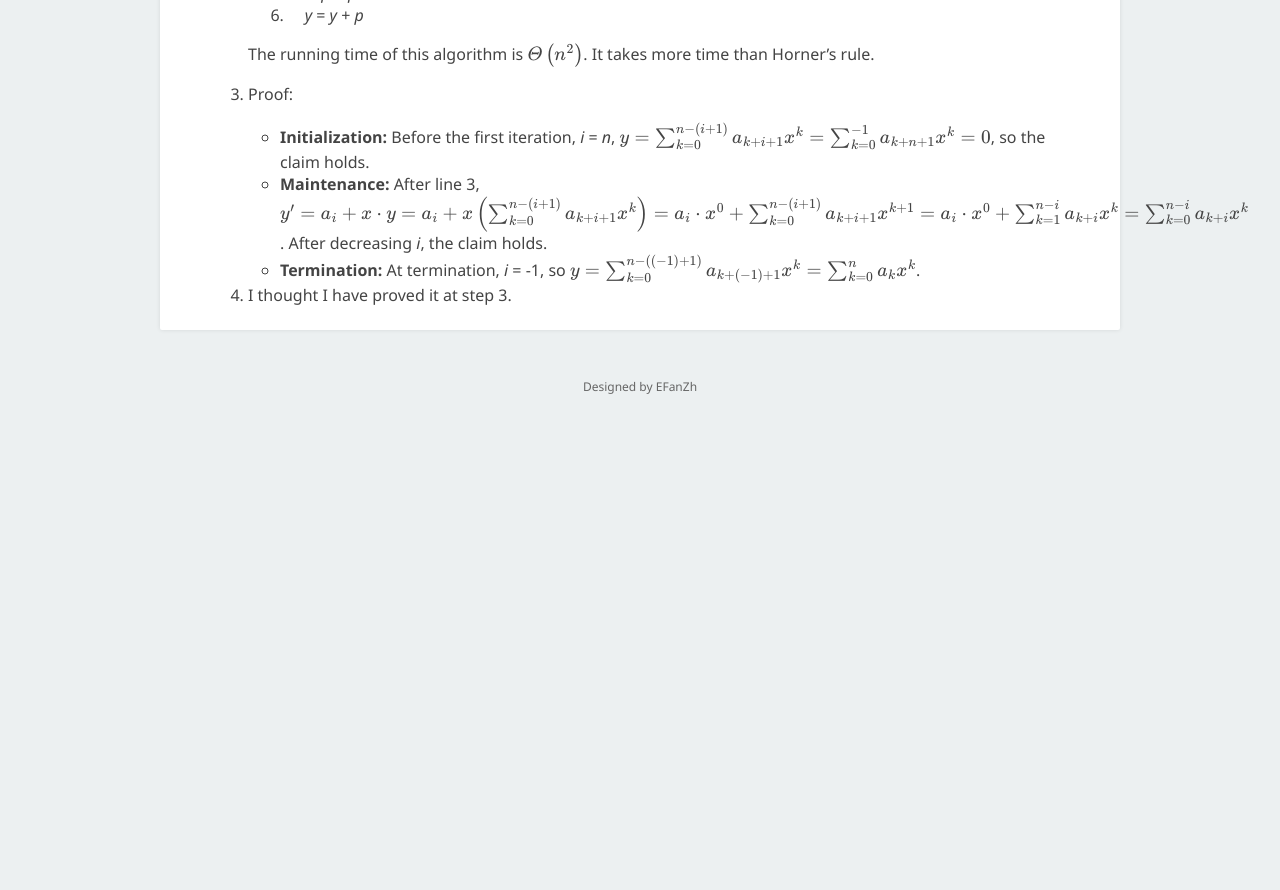
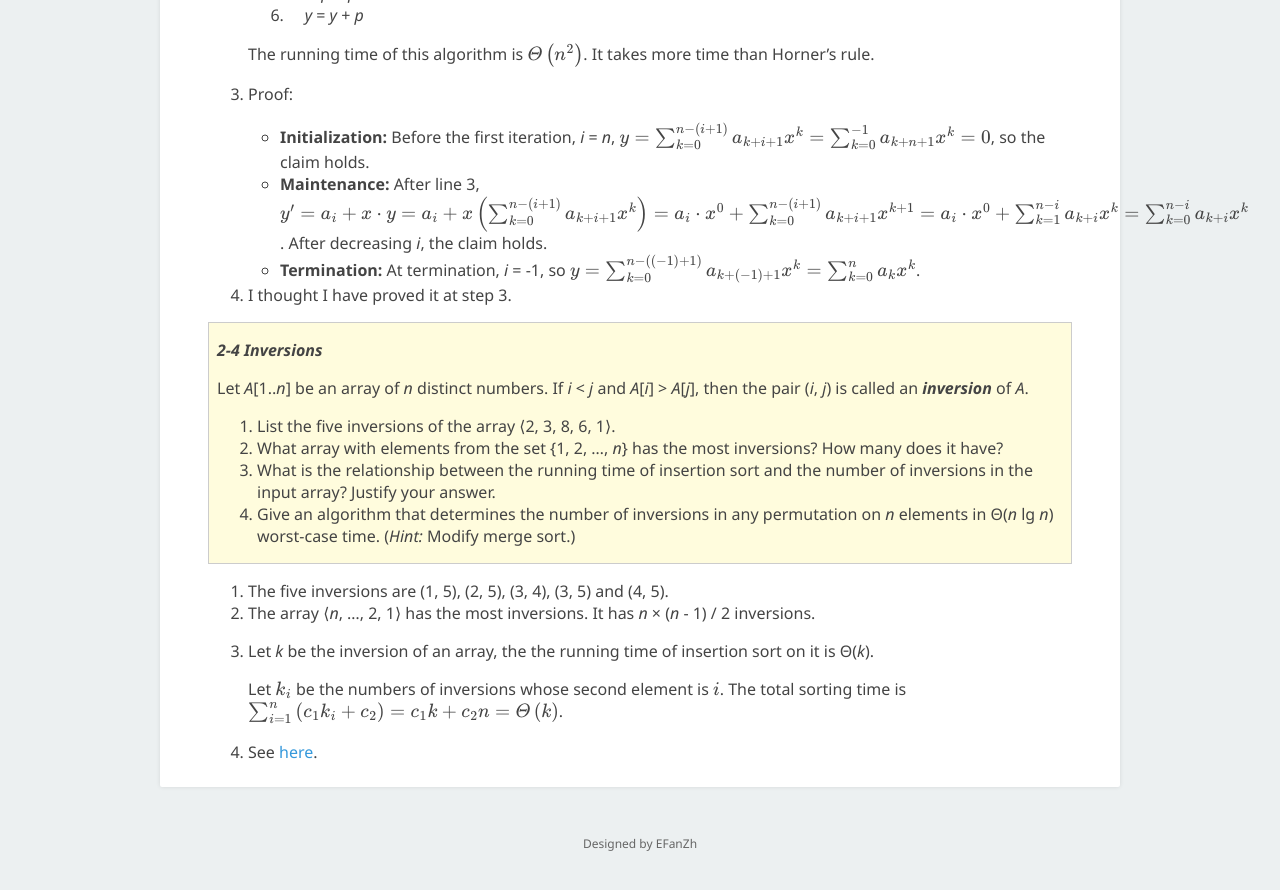
Before and after one commit to EFanZh/efanzh.github.io, a Jekyll site: the page built from _posts/2018-10-05-introduction-to-algorithms-exercises.md, in a window 1280 px wide and 900 px high, scrolled down 12684 px. Shown: the top 890 px of the window. Built offline with Jekyll 4.4.1, drawn with Linux system fonts in a browser that asks for light colours; formulas are drawn with MathJax 3; before the commit the page ends 13127 px from its top, so only the background shows below that.

Commit message:
Add problem 2-4 from CLRS

```diff
--- a/_posts/2018-10-05-introduction-to-algorithms-exercises.md
+++ b/_posts/2018-10-05-introduction-to-algorithms-exercises.md
@@ -615,3 +615,24 @@ Codes are implemeted
      $y = \sum_{k = 0}^{n - \left(\left(-1\right) + 1\right)} a_{k + \left(-1\right) + 1} x^k
      = \sum_{k = 0}^n a_k x^k$.
 4. I thought I have proved it at step 3.
+
+> ***2-4 Inversions***
+>
+> Let *A*[1‥*n*] be an array of *n* distinct numbers. If *i* < *j* and *A*[*i*] > *A*[*j*], then the pair (*i*, *j*) is
+> called an ***inversion*** of *A*.
+>
+> 1. List the five inversions of the array ⟨2, 3, 8, 6, 1⟩.
+> 2. What array with elements from the set {1, 2, …, *n*} has the most inversions? How many does it have?
+> 3. What is the relationship between the running time of insertion sort and the number of inversions in the input
+>    array? Justify your answer.
+> 4. Give an algorithm that determines the number of inversions in any permutation on *n* elements in Θ(*n* lg *n*)
+>    worst-case time. (*Hint:* Modify merge sort.)
+
+1. The five inversions are (1, 5), (2, 5), (3, 4), (3, 5) and (4, 5).
+2. The array ⟨*n*, …, 2, 1⟩ has the most inversions. It has *n* × (*n* - 1) / 2 inversions.
+3. Let *k* be the inversion of an array, the the running time of insertion sort on it is Θ(*k*).
+
+   Let $k_i$ be the numbers of inversions whose second element is $i$. The total sorting time is
+   $\sum_{i = 1}^n\left(c_1 k_i + c_2\right) = c_1 k + c_2 n = Θ\left(k\right)$.
+4. See
+   [here](https://github.com/EFanZh/Introduction-to-Algorithms/blob/master/src/section_2_3_designing_algorithms/problems.rs).
```
